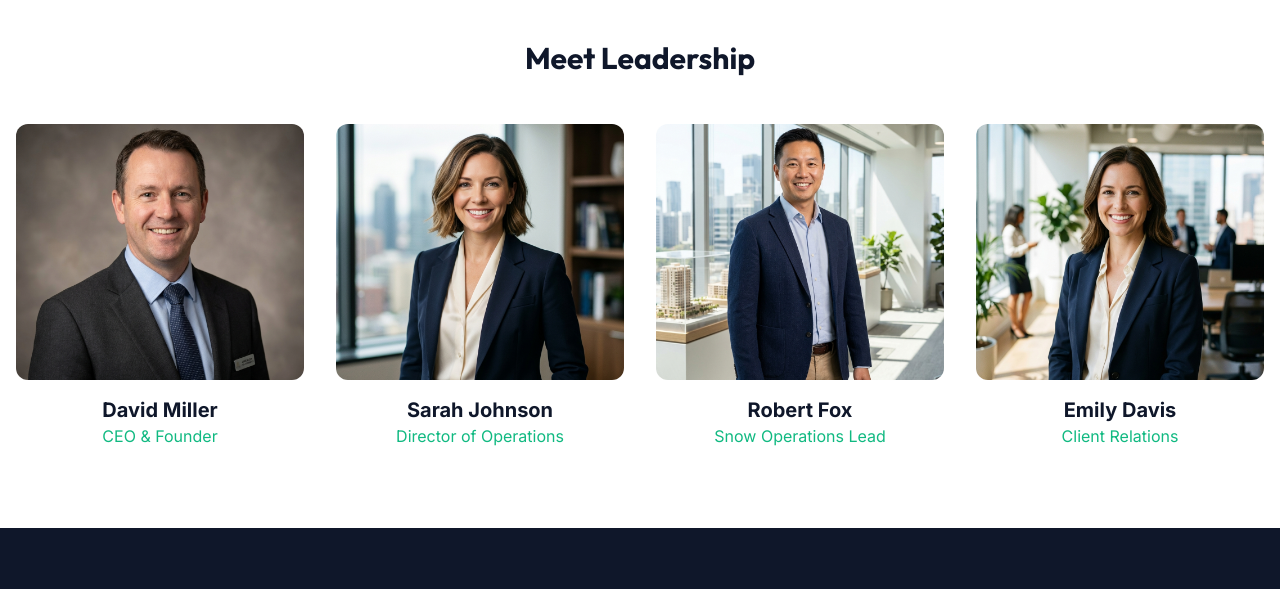
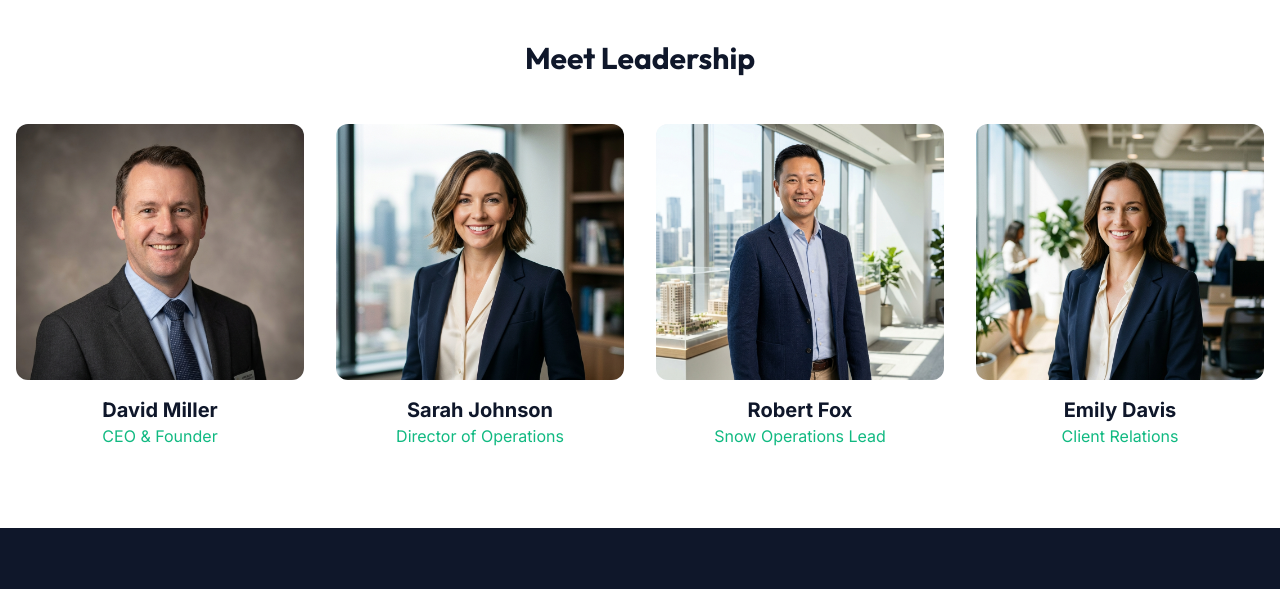
Before and after one commit to Client-Projects-HTML/Project_6, a plain HTML site: page landrix/about.html in a window 1280 px wide. Shown: the part 1320-1909 px from the top of the page. Drawn offline with nearby package versions, Linux system fonts and the light colour scheme.

Commit message:
responsiveness

```diff
--- a/landrix/about.html
+++ b/landrix/about.html
@@ -170,6 +170,7 @@
 
                 <a href="login.html"
                     class="block font-medium text-slate-600 dark:text-slate-300 px-4 py-2 hover:text-primary-500">Login</a>
+                <a href="contact.html" class="btn btn-primary w-full justify-center">Get a Quote</a>
             </nav>
         </div>
     </aside>
@@ -211,7 +212,7 @@
                 <p class="text-slate-600 dark:text-slate-400">The principles that guide every cut, shovel, and
                     interaction.</p>
             </div>
-            <div class="grid md:grid-cols-4 gap-8">
+            <div class="grid md:grid-cols-2 lg:grid-cols-4 gap-8">
                 <div class="bg-white dark:bg-slate-900 p-8 rounded-2xl shadow-sm text-center">
                     <div
                         class="w-12 h-12 mx-auto bg-primary-100 dark:bg-primary-900/30 text-primary-600 flex items-center justify-center text-2xl rounded-xl mb-6">
@@ -259,7 +260,7 @@
                 <div class="group">
                     <div class="mb-4 overflow-hidden rounded-xl">
                         <img src="assets/images/avatar-1.png" alt="CEO"
-                            class="w-full h-64 object-cover group-hover:scale-105 transition-transform duration-500">
+                            class="w-full h-auto lg:h-64 object-contain lg:object-cover object-top bg-slate-100 dark:bg-slate-800 group-hover:scale-105 transition-transform duration-500">
                     </div>
                     <h3 class="font-bold text-xl text-slate-900 dark:text-white">David Miller</h3>
                     <p class="text-primary-500">CEO & Founder</p>
@@ -267,7 +268,7 @@
                 <div class="group">
                     <div class="mb-4 overflow-hidden rounded-xl">
                         <img src="assets/images/avatar-2.png" alt="COO"
-                            class="w-full h-64 object-cover group-hover:scale-105 transition-transform duration-500">
+                            class="w-full h-auto lg:h-64 object-contain lg:object-cover object-top bg-slate-100 dark:bg-slate-800 group-hover:scale-105 transition-transform duration-500">
                     </div>
                     <h3 class="font-bold text-xl text-slate-900 dark:text-white">Sarah Johnson</h3>
                     <p class="text-primary-500">Director of Operations</p>
@@ -275,7 +276,7 @@
                 <div class="group">
                     <div class="mb-4 overflow-hidden rounded-xl">
                         <img src="assets/images/avatar-3.png" alt="Field Manager"
-                            class="w-full h-64 object-cover group-hover:scale-105 transition-transform duration-500">
+                            class="w-full h-auto lg:h-64 object-contain lg:object-cover object-top bg-slate-100 dark:bg-slate-800 group-hover:scale-105 transition-transform duration-500">
                     </div>
                     <h3 class="font-bold text-xl text-slate-900 dark:text-white">Robert Fox</h3>
                     <p class="text-primary-500">Snow Operations Lead</p>
@@ -283,7 +284,7 @@
                 <div class="group">
                     <div class="mb-4 overflow-hidden rounded-xl">
                         <img src="assets/images/avatar-4.png" alt="Manager"
-                            class="w-full h-64 object-cover group-hover:scale-105 transition-transform duration-500">
+                            class="w-full h-auto lg:h-64 object-contain lg:object-cover object-top bg-slate-100 dark:bg-slate-800 group-hover:scale-105 transition-transform duration-500">
                     </div>
                     <h3 class="font-bold text-xl text-slate-900 dark:text-white">Emily Davis</h3>
                     <p class="text-primary-500">Client Relations</p>
```
